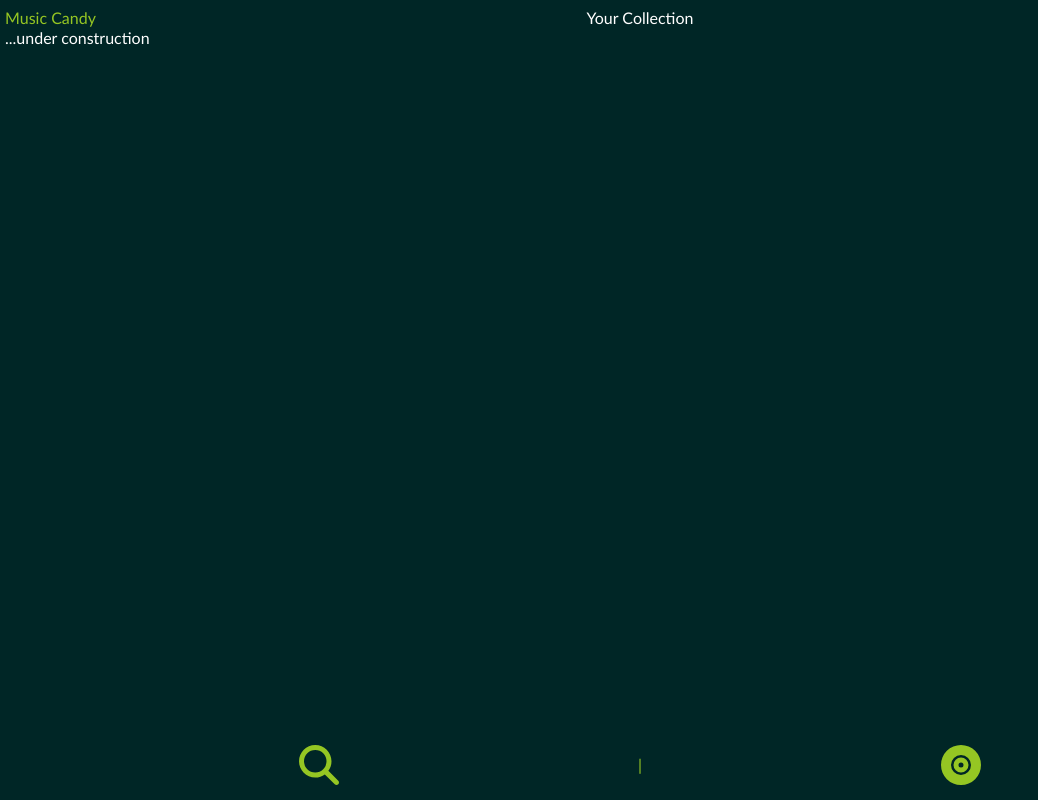
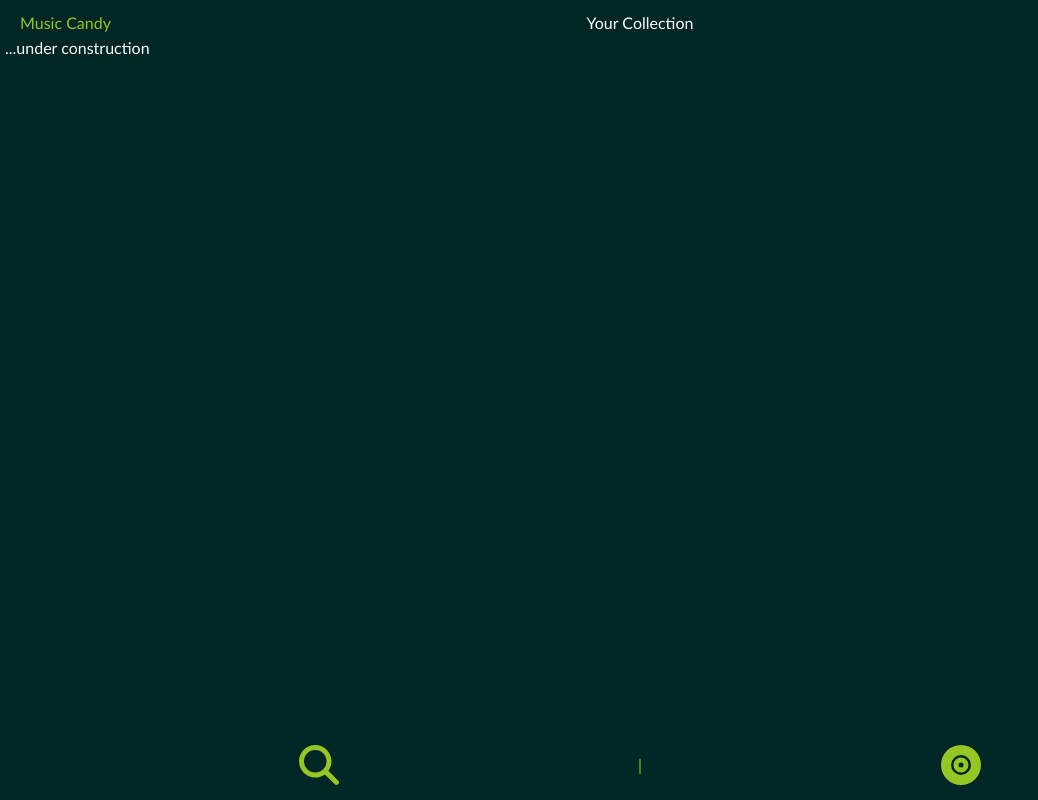
Before and after one commit to webguru0110/music-candy, a React (Create React App) app: page /collection in a window 1280 px wide. Shown: the whole page, without its empty margins (0-1038 px from the left). Built offline with nearby package versions, Linux system fonts and the light colour scheme; no server answers.

Commit message:
Style top header component

```diff
--- a/src/components/PageHeader/PageHeader.module.scss
+++ b/src/components/PageHeader/PageHeader.module.scss
@@ -1,12 +1,12 @@
 @import '../../styles/abstracts/variables';
 
 .pageHeader {
-  height: 2.5rem;
+  height: 3.5rem;
 }
 
 .pageHeader button {
   position: absolute;
-  left: 0;
+  left: 1.5rem;
   background-color: transparent;
   color: $primary-color;
 }
--- a/src/pages/SearchPage/SearchPage.module.scss
+++ b/src/pages/SearchPage/SearchPage.module.scss
@@ -1,7 +1,7 @@
 @import '../../styles/abstracts/variables';
 
 .searchPage {
-  height: calc(100vh - 9.5rem);
+  height: calc(100vh - 10.5rem);
   display: grid;
   grid-template-rows: auto 1fr 200px;
   row-gap: 1rem;
```
